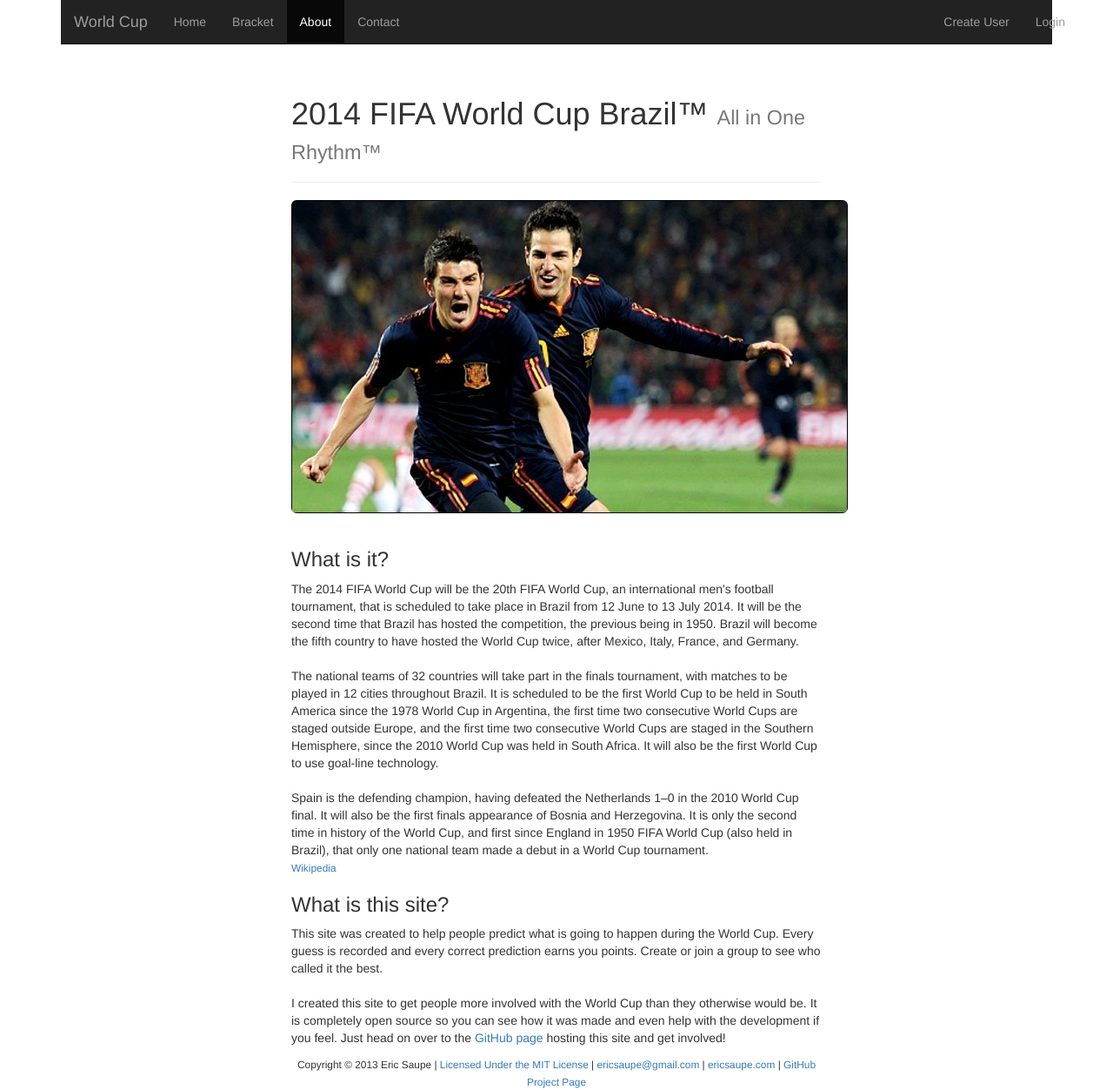
After one commit to katembu/world-cup, a Django app: page /tournament/about/ in a window 1280 px wide. The commit adds this page. Shown: the whole page at 87% size. Run offline with Django 3.2, Linux system fonts and the light colour scheme; parts of the project's set-up code (start-up, migrations or seed data) failed here and were passed over; some libraries are stand-ins or nearby versions.

Commit message:
Site is now usable.  Brackets can be made.  Added contact page.  Added about page.  Added footer.  Fixed a few bugs.  Probably push it live once it is a bit prettier.

```diff
--- /dev/null
+++ b/world_cup/tournament/templates/tournament/about.html
@@ -0,0 +1,35 @@
+{% extends "base.html" %}
+{% load staticfiles %}
+{% block title %}About{% endblock %}
+
+{% block about-nav %}class="active"{% endblock %}
+
+{% block css %}
+{% endblock %}
+
+{% block content %}
+    <div class="col-md-offset-3 col-md-6">
+        <div class="page-header">
+            <h1>2014 FIFA World Cup Brazil™ <small>All in One Rhythm™</small></h1>
+        </div>
+        <div class="text-center">
+            <img src="{% static "tournament/img/spain.jpg" %}" alt="Spain Wins the 2010 World Cup" class="img-rounded"/><br/><br/>
+        </div>
+        <h3>What is it?</h3>
+        <p>
+            The 2014 FIFA World Cup will be the 20th FIFA World Cup, an international men's football tournament, that is scheduled to take place in Brazil from 12 June to 13 July 2014. It will be the second time that Brazil has hosted the competition, the previous being in 1950. Brazil will become the fifth country to have hosted the World Cup twice, after Mexico, Italy, France, and Germany.<br/><br/>
+            The national teams of 32 countries will take part in the finals tournament, with matches to be played in 12 cities throughout Brazil. It is scheduled to be the first World Cup to be held in South America since the 1978 World Cup in Argentina, the first time two consecutive World Cups are staged outside Europe, and the first time two consecutive World Cups are staged in the Southern Hemisphere, since the 2010 World Cup was held in South Africa. It will also be the first World Cup to use goal-line technology.<br/><br/>
+            Spain is the defending champion, having defeated the Netherlands 1–0 in the 2010 World Cup final. It will also be the first finals appearance of Bosnia and Herzegovina. It is only the second time in history of the World Cup, and first since England in 1950 FIFA World Cup (also held in Brazil), that only one national team made a debut in a World Cup tournament.<br/>
+            <small><a href="http://en.wikipedia.org/wiki/2014_FIFA_World_Cup">Wikipedia</a></small>
+        </p>
+        <h3>What is this site?</h3>
+        <p>
+            This site was created to help people predict what is going to happen during the World Cup.  Every guess is recorded and every correct prediction earns you points.  Create or join a group to see who called it the best.<br/><br/>
+            I created this site to get people more involved with the World Cup than they otherwise would be.  It is completely open source so you can see how it was made and even help with the development if you feel.  Just head on over to the <a href="https://github.com/ericsaupe/world-cup">GitHub page</a> hosting this site and get involved!
+        </p>
+    </div>
+
+{% endblock %}
+
+{% block javascript %}
+{% endblock %}
--- a/world_cup/tournament/urls.py
+++ b/world_cup/tournament/urls.py
@@ -4,4 +4,5 @@
                        url(r'^$', 'index'),
                        url(r'^brackets/$', 'brackets'),
                        url(r'^brackets/save/$', 'save'),
+                       url(r'^about/$', 'about'),
                        )
--- a/world_cup/tournament/views.py
+++ b/world_cup/tournament/views.py
@@ -10,11 +10,17 @@
 
 
 def index(request):
+    """
+    Basic render of the tournament index page.
+    """
     return render_to_response('tournament/index.html', context_instance=RequestContext(request))
 
 
 @login_required
 def brackets(request):
+    """
+    Renders the bracket for the user.
+    """
     group_labels = Countries.objects.values('group').distinct()
     groups = []
     for label in group_labels:
@@ -26,7 +32,11 @@
 
 
 def save(request):
+    """
+    Saves a selection for the user.  Has various checks and will return errors if any are encountered.
+    """
     if request.method == 'POST':
+        #Called when a group selection is made.
         if request.POST['type'] == 'add-group':
             country = Countries.objects.get(id=request.POST['country'])
             position = int(request.POST['position'])
@@ -35,6 +45,7 @@
             bracket_placement = place_team(request.user, winner)
             return HttpResponse(simplejson.dumps([bracket_placement, country.id, country.name]),
                                 mimetype='application/json')
+        #Called when a group selection is unselected.
         elif request.POST['type'] == 'remove-group':
             country = Countries.objects.get(id=request.POST['country'])
             matches = MatchPredictions.objects.filter(Q(home_team=country) | Q(away_team=country), user=request.user)
@@ -43,13 +54,14 @@
                 if match.home_team == country:
                     match.home_team = None
                     output.append('%s-%s' % (match.match_number, 'home'))
-                elif match.away_team == countr:
+                elif match.away_team == country:
                     match.away_team = None
                     output.append('%s-%s' % (match.match_number, 'away'))
                 match.save()
             winner = GroupPredictions.objects.get(country=country)
             winner.delete()
             return HttpResponse(simplejson.dumps([output, country.id, country.name]), mimetype='application/json')
+        #Called when a knockout round selection is made.
         elif request.POST['type'] == 'save-match':
             match = MatchPredictions.objects.get(user=request.user, match_number=request.POST['match_number'])
             if request.POST['home_away'] == 'home':
@@ -60,3 +72,10 @@
             match.save()
             output = update_matches(request.user, match)
             return HttpResponse(simplejson.dumps([output, winner.id, winner.name]), mimetype='application/json')
+
+
+def about(request):
+    """
+    Basic render of the about page to inform about the World Cup and what this site is about.
+    """
+    return render_to_response('tournament/about.html', context_instance=RequestContext(request))
--- a/world_cup/user_management/urls.py
+++ b/world_cup/user_management/urls.py
@@ -4,4 +4,5 @@
                        url(r'^$', 'index'),
                        url(r'^accounts/login/', 'login_user'),
                        url(r'^accounts/create/', 'create_user'),
+                       url(r'^contact/', 'contact')
                        )
--- a/world_cup/user_management/views.py
+++ b/world_cup/user_management/views.py
@@ -37,3 +37,7 @@
 
 def index(request):
     return render_to_response('index.html', context_instance=RequestContext(request))
+
+
+def contact(request):
+    return render_to_response('contact.html', context_instance=RequestContext(request))
--- a/world_cup/world_cup/templates/base.html
+++ b/world_cup/world_cup/templates/base.html
@@ -12,7 +12,6 @@
     <body>
         <div class="navbar-wrapper">
             <div class="container">
-
                 <div class="navbar navbar-inverse navbar-static-top">
                     <div class="container">
                         <div class="navbar-header">
@@ -21,14 +20,14 @@
                             <span class="icon-bar"></span>
                             <span class="icon-bar"></span>
                             </button>
-                        <a class="navbar-brand" href="#">World Cup</a>
+                            <a class="navbar-brand" href="{% url "user_management.views.index" %}">World Cup</a>
                         </div>
                         <div class="navbar-collapse collapse">
                             <ul class="nav navbar-nav">
-                            <li class="active"><a href="#">Home</a></li>
-                            <li><a href="{% url "tournament.views.brackets" %}">Bracket</a></li>
-                            <li><a href="#about">About</a></li>
-                            <li><a href="#contact">Contact</a></li>
+                                <li {% block home-nav %}{% endblock %}><a href="{% url "user_management.views.index" %}">Home</a></li>
+                                <li {% block bracket-nav %}{% endblock %} ><a href="{% url "tournament.views.brackets" %}">Bracket</a></li>
+                                <li {% block about-nav %}{% endblock %}><a href="{% url "tournament.views.about" %}">About</a></li>
+                                <li {% block contact-nav %}{% endblock %}><a href="{% url "user_management.views.contact" %}">Contact</a></li>
                             </ul>
                             <ul class="nav navbar-nav navbar-right">
                                 {% if not user.is_authenticated %}
@@ -45,10 +44,14 @@
                         </div>
                     </div>
                 </div>
-
             </div>
         </div>
         {% block content %}{% endblock %}
+        <div id="footer" class="row">
+            <div class="col-md-offset-3 col-md-6 text-center">
+                <small>Copyright © {% now "Y" %} Eric Saupe | <a href="https://github.com/ericsaupe/world-cup/blob/master/LICENSE">Licensed Under the MIT License</a> | <a href="mailto:ericsaupe@gmail.com">ericsaupe@gmail.com</a> | <a href="http://ericsaupe.com">ericsaupe.com</a> | <a href="https://github.com/ericsaupe/world-cup/">GitHub Project Page</a></small>
+            </div>
+        </div>
     </body>
 
     <script src="//ajax.googleapis.com/ajax/libs/jquery/1.10.2/jquery.min.js"></script>
--- a/world_cup/world_cup/templates/index.html
+++ b/world_cup/world_cup/templates/index.html
@@ -1,5 +1,7 @@
 {% extends "base.html" %}
 {% block title %}Welcome{% endblock %}
+
+{% block home-nav %}class="active"{% endblock %}
 
 {% block content %}
 
```
Also changed, not shown: world_cup/tournament/static/tournament/css/brackets.css (added, +7 -0 lines), world_cup/tournament/static/tournament/js/brackets.js (+14 -5 lines), world_cup/tournament/templates/tournament/brackets.html (+36 -30 lines), world_cup/world_cup/templates/contact.html (added, +30 -0 lines), world_cup/tournament/static/tournament/img/spain.jpg (added). Lines whose indentation alone changed are shown as unchanged.
